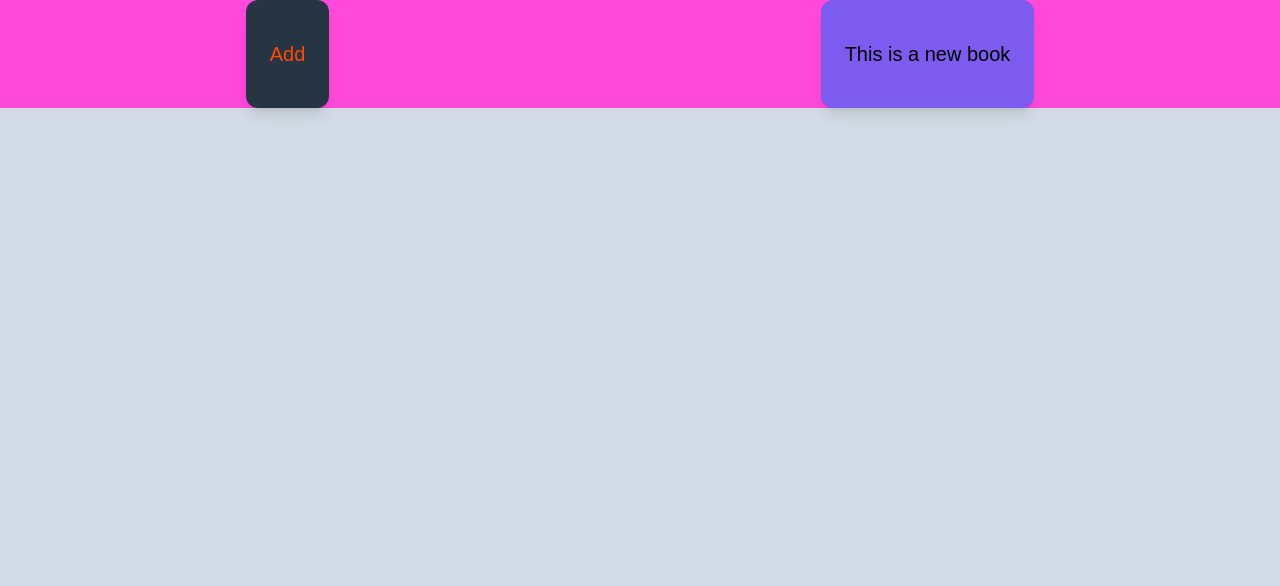
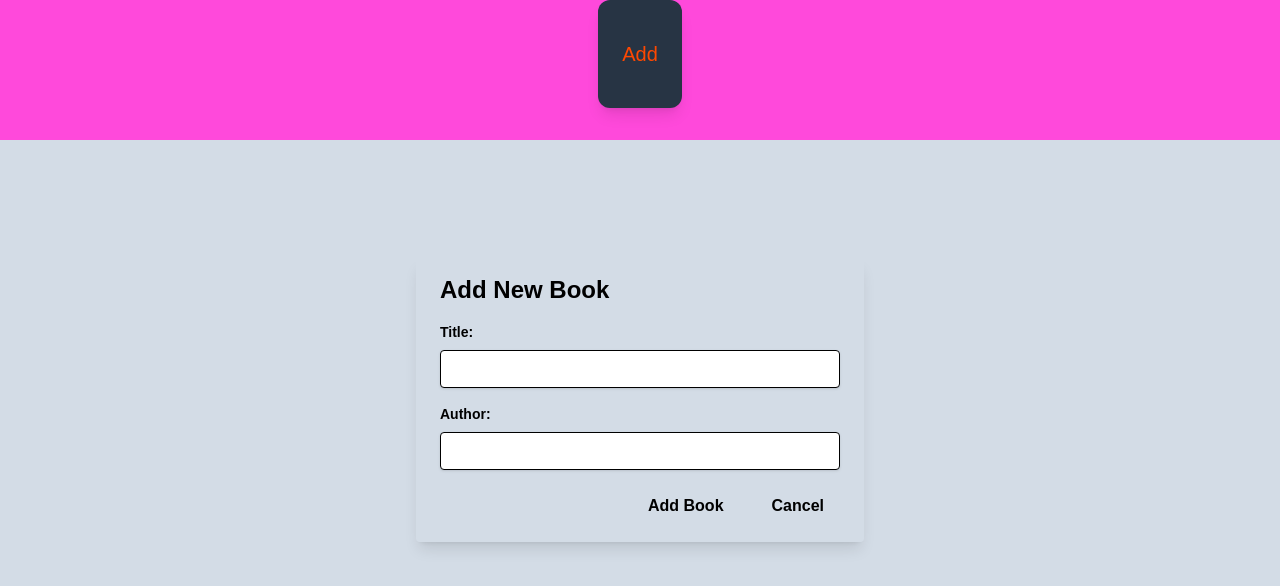
Before and after one commit to AdamLukas17/library.2, a React (Vite) app in the folder library-app/: page / in a window 1280 px wide. Both pictures are taken after a click on the button "Add". Shown: the top 586 px of the page. Built offline with nearby package versions, Linux system fonts and the light colour scheme.

Commit message:
gemini is legit..wow

```diff
--- a/library-app/src/AddButton.jsx
+++ b/library-app/src/AddButton.jsx
@@ -1,23 +1,41 @@
-import React from 'react';
+import { useState } from 'react';
 import Modal from './Modal';
 
 function AddButton() {
-  const [isButtonClicked, setButtonClick] = React.useState(false)
-  const handleClick = () => {
-    setButtonClick(true)
-  }
+  const [isModalOpen, setIsModalOpen] = useState(false);
+  const [books, setBooks] = useState([]);
+
+  const handleAddBook = (newBook) => {
+    setBooks([...books, newBook]);
+    setIsModalOpen(false); // Close the modal after adding
+  };
+
     return(
-      <div className = "flex">
-        <div className="p-6 py-10 max-w-sm mx-auto bg-gray-dark rounded-xl shadow-lg flex items-center gap-x-4">
-          <button
+      <div className="flex flex-col items-center"> {/* Center content */}
+      <div className="p-6 py-10 max-w-sm mx-auto bg-gray-dark rounded-xl shadow-lg flex items-center gap-x-4">
+        <button
           className="text-xl font-medium text-primary"
-          onClick= {
-            handleClick
-          }
-          >Add</button>
+          onClick={() => setIsModalOpen(true)}
+        >
+          Add
+        </button>
       </div>
-      {isButtonClicked && <Modal />}
+
+      {isModalOpen && <Modal onAddBook={handleAddBook} />}
+
+      {/* Display the books */}
+      <div className="mt-8">
+        {books.map((book, index) => (
+          <div key={index} className="border rounded p-4 mb-4">
+            {/* Display book details here */}
+            <p>Title: {book.title}</p>
+            <p>Author: {book.author}</p>
+            {/* Add more details as needed */}
+          </div>
+        ))}
       </div>
-)}
+    </div>
+  );
+}
 
 export default AddButton;
--- a/library-app/src/Modal.jsx
+++ b/library-app/src/Modal.jsx
@@ -1,9 +1,82 @@
-function Modal() {
+import { useState } from 'react';
+
+// eslint-disable-next-line react/prop-types
+function Modal({ onAddBook }) {
+    const [title, setTitle] = useState('');
+    const [author, setAuthor] = useState('');
+
+    function handleSubmit(event) {
+        event.preventDefault();
+        const newBook = { title, author };
+        onAddBook(newBook);
+        setTitle('');
+        setAuthor('');
+    }
+
     return(
-        <div className = "p-6 py-10 max-w-sm mx-auto bg-purple rounded-xl shadow-lg flex items-center gap-x-4">
-            <h2>This is a new book</h2>
+        <div className="fixed inset-0 flex items-center justify-center z-50">
+      <div className="modal-overlay absolute inset-0 bg-gray-500 opacity-75"></div>
+
+      <div className="modal-container bg-white w-11/12 md:max-w-md
+ mx-auto rounded shadow-lg z-50 overflow-y-auto">
+        <div className="modal-content py-4 text-left px-6">
+          <h3 className="text-2xl
+ font-bold mb-4">Add New Book</h3>
+          <form onSubmit={handleSubmit}>
+            <div className="mb-4">
+              <label htmlFor="title" className="block text-gray-700 text-sm font-bold mb-2">
+                Title:
+              </label>
+              <input
+
+                type="text"
+                id="title"
+                className="shadow appearance-none border rounded w-full py-2 px-3 text-gray-700 leading-tight focus:outline-none
+ focus:shadow-outline"
+                value={title}
+                onChange={(e) => setTitle(e.target.value)}
+              />
+            </div>
+            <div className="mb-4">
+              <label htmlFor="author"
+ className="block text-gray-700 text-sm font-bold mb-2">
+                Author:
+              </label>
+              <input
+                type="text"
+                id="author"
+
+                className="shadow appearance-none border rounded w-full py-2 px-3 text-gray-700 leading-tight focus:outline-none focus:shadow-outline"
+
+                value={author}
+                onChange={(e) => setAuthor(e.target.value)}
+              />
+            </div>
+            {/* Add more input fields for other book details */}
+            <div className="flex justify-end">
+              <button
+                className="bg-blue-500 hover:bg-blue-700 text-white font-bold py-2 px-4 rounded focus:outline-none
+ focus:shadow-outline"
+                type="submit"
+              >
+                Add Book
+              </button>
+
+              <button
+                className="ml-4 bg-gray-500 hover:bg-gray-700 text-white font-bold py-2 px-4 rounded focus:outline-none focus:shadow-outline"
+
+                type="button"
+                // eslint-disable-next-line no-undef
+                onClick={() => setIsModalOpen(false)}
+              >
+                Cancel
+              </button>
+            </div>
+          </form>
         </div>
-    )
+      </div>
+    </div>
+  );
 }
 
 export default Modal;
```
